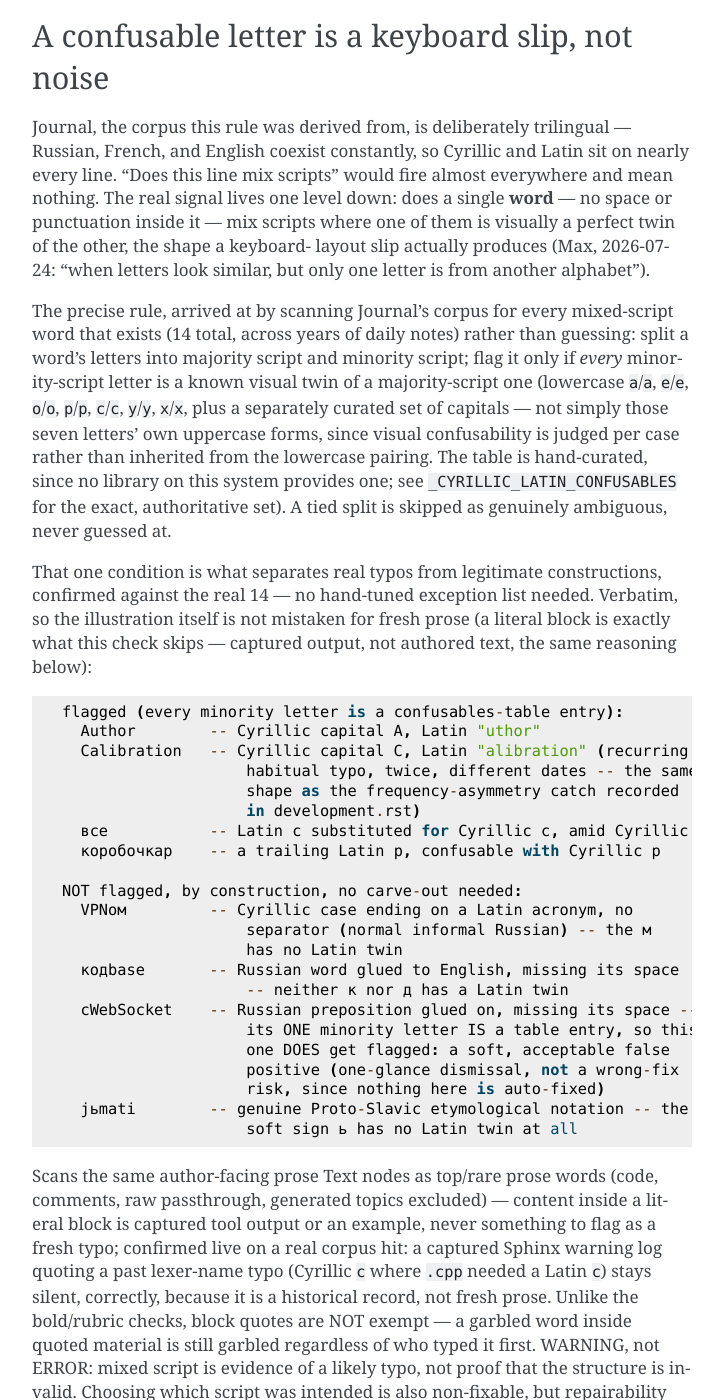
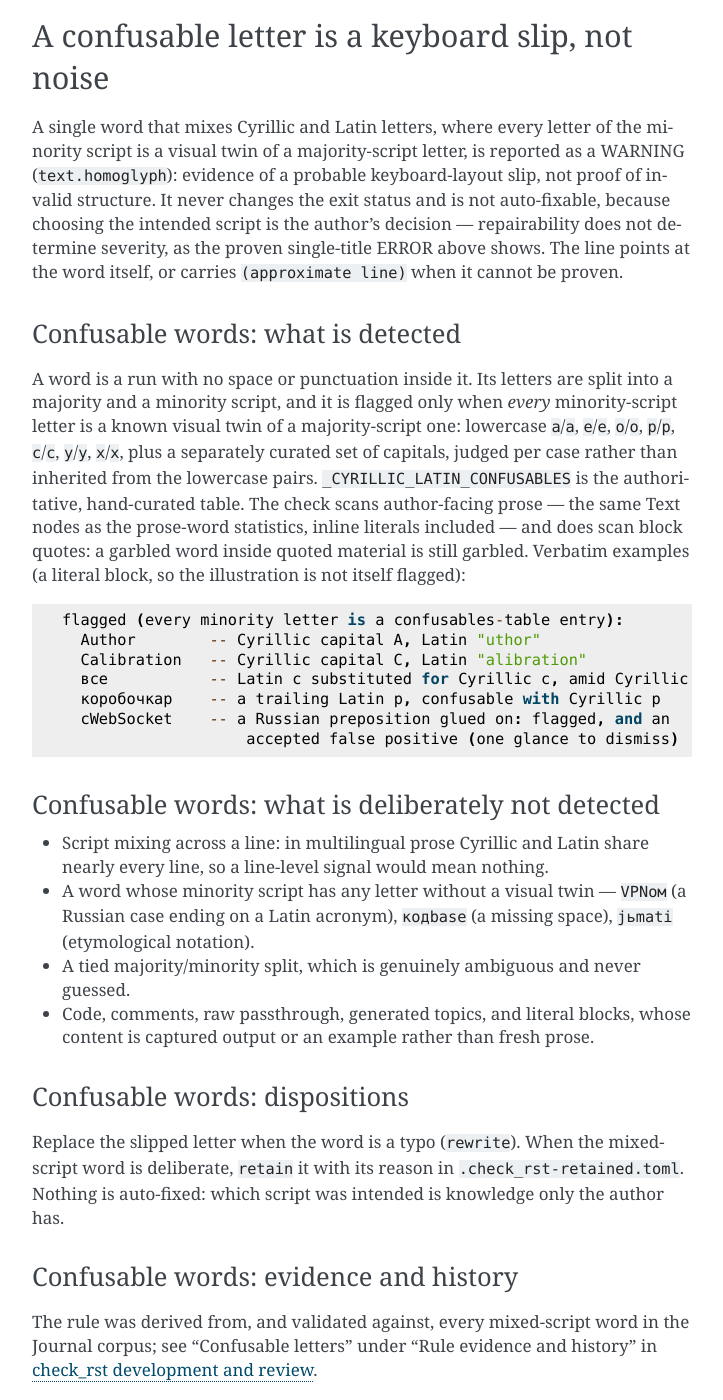
Before and after one commit to dememax/check_rst, a Sphinx documentation site: the page built from docs/rules.rst, in a window 1280 px wide and 1400 px high, scrolled down 11102 px. Shown: the whole window, without its empty margins (388-1111 px from the left). Built offline with Sphinx 7.4.7, drawn with Linux system fonts in a browser that asks for light colours; some of the changed text lies outside the part shown.

Commit message:
docs: establish the normative rule template
Plan step 4.1: refactor one rules.rst rule into the stable normative shape and validate retrieval before converting the rest. rules.rst mixed current predicates with dated quotes, corpus counts, and reversals, and that mixture is what let several sections contradict the implementation.

The homoglyph rule, "A confusable letter is a keyboard slip, not noise", is the template:
- an opening paragraph stating the rule, its severity and code, its output and exit contract, and why it is not auto-fixable;
- four retrievable subsections with information-carrying titles: "what is detected", "what is deliberately not detected", "dispositions" (rewrite, or retain with a reason in the sidecar), and "evidence and history";
- the evidence subsection is a single link.

The derivation — the Max quote, the trilingual Journal corpus, the 14 mixed-script words, the catch counts, and the captured-log example — moves to a new development.rst chapter, "Rule evidence and history", subsection "Confusable letters". That chapter holds only evidence; each rule's current contract stays in rules.rst.

Retrieval validated with the worktree reader: `outline --sections-only docs/rules.rst` shows the four-part shape, and `context 'Confusable words: what is deliberately not detected' docs/rules.rst` resolves exactly one entry at its physical range. A first draft of the moved evidence spelled the example word in an inline literal (a new homoglyph WARNING) and named rules.rst as plain text (a new bare-filename WARNING); both are reworded.

Validation: the three-step RST loop on rules.rst and development.rst reports 0 errors, 0 open warnings, and the unchanged 13 retained WARNINGs; tests/test_documentation.py passes.

Co-Authored-By: Claude Opus 5.5 <noreply@anthropic.com>

```diff
--- a/docs/rules.rst
+++ b/docs/rules.rst
@@ -532,76 +532,69 @@ nested document.
 A confusable letter is a keyboard slip, not noise
 ***************************************************
 
-Journal, the corpus this rule was derived from, is deliberately trilingual —
-Russian, French, and English coexist constantly, so Cyrillic and Latin sit on nearly every line.
-"Does this line mix scripts" would fire almost everywhere and mean
-nothing.  The real signal lives one level down: does a single
-**word** — no space or punctuation inside it — mix scripts where one
-of them is visually a perfect twin of the other, the shape a keyboard-
-layout slip actually produces (Max, 2026-07-24: "when letters look
-similar, but only one letter is from another alphabet").
+A single word that mixes Cyrillic and Latin letters, where every letter of the
+minority script is a visual twin of a majority-script letter, is reported as a
+WARNING (``text.homoglyph``): evidence of a probable keyboard-layout slip, not
+proof of invalid structure.  It never changes the exit status and is not
+auto-fixable, because choosing the intended script is the author's decision —
+repairability does not determine severity, as the proven single-title ERROR
+above shows.  The line points at the word itself, or carries
+``(approximate line)`` when it cannot be proven.
 
-The precise rule, arrived at by scanning Journal's corpus for
-every mixed-script word that exists (14 total, across years of daily
-notes) rather than guessing: split a word's letters into majority
-script and minority script; flag it only if *every* minority-script
-letter is a known visual twin of a majority-script one (lowercase
-``а``/``a``, ``е``/``e``, ``о``/``o``, ``р``/``p``, ``с``/``c``,
-``у``/``y``, ``х``/``x``, plus a separately curated set of capitals —
-not simply those seven letters' own uppercase forms, since visual
-confusability is judged per case rather than inherited from the
-lowercase pairing.  The table is hand-curated, since no library on
-this system provides one; see ``_CYRILLIC_LATIN_CONFUSABLES`` for the
-exact, authoritative set).  A tied split is skipped as genuinely
-ambiguous, never guessed at.
+====================================
+Confusable words: what is detected
+====================================
 
-That one condition is what separates real typos from legitimate
-constructions, confirmed against the real 14 — no hand-tuned exception
-list needed.  Verbatim, so the illustration itself is not mistaken for
-fresh prose (a literal block is exactly what this check skips —
-captured output, not authored text, the same reasoning below)::
+A word is a run with no space or punctuation inside it.  Its letters are split
+into a majority and a minority script, and it is flagged only when *every*
+minority-script letter is a known visual twin of a majority-script one:
+lowercase ``а``/``a``, ``е``/``e``, ``о``/``o``, ``р``/``p``, ``с``/``c``,
+``у``/``y``, ``х``/``x``, plus a separately curated set of capitals, judged per
+case rather than inherited from the lowercase pairs.
+``_CYRILLIC_LATIN_CONFUSABLES`` is the authoritative, hand-curated table.  The
+check scans author-facing prose — the same Text nodes as the prose-word
+statistics, inline literals included — and does scan block quotes: a garbled
+word inside quoted material is still garbled.  Verbatim examples (a literal
+block, so the illustration is not itself flagged)::
 
     flagged (every minority letter is a confusables-table entry):
       Аuthor        -- Cyrillic capital А, Latin "uthor"
-      Сalibration   -- Cyrillic capital С, Latin "alibration" (recurring
-                        habitual typo, twice, different dates -- the same
-                        shape as the frequency-asymmetry catch recorded
-                        in development.rst)
+      Сalibration   -- Cyrillic capital С, Latin "alibration"
       вcе           -- Latin c substituted for Cyrillic с, amid Cyrillic в/е
       коробочкаp    -- a trailing Latin p, confusable with Cyrillic р
+      сWebSocket    -- a Russian preposition glued on: flagged, and an
+                        accepted false positive (one glance to dismiss)
 
-    NOT flagged, by construction, no carve-out needed:
-      VPNом         -- Cyrillic case ending on a Latin acronym, no
-                        separator (normal informal Russian) -- the м
-                        has no Latin twin
-      кодbase       -- Russian word glued to English, missing its space
-                        -- neither к nor д has a Latin twin
-      сWebSocket    -- Russian preposition glued on, missing its space --
-                        its ONE minority letter IS a table entry, so this
-                        one DOES get flagged: a soft, acceptable false
-                        positive (one-glance dismissal, not a wrong-fix
-                        risk, since nothing here is auto-fixed)
-      jьmati        -- genuine Proto-Slavic etymological notation -- the
-                        soft sign ь has no Latin twin at all
+=====================================================
+Confusable words: what is deliberately not detected
+=====================================================
 
-Scans the same author-facing prose Text nodes as top/rare prose words
-(code, comments, raw passthrough, generated topics excluded) —
-content inside a literal block is captured tool output or an example,
-never something to flag as a fresh typo; confirmed live on a real
-corpus hit: a captured Sphinx warning log quoting a past lexer-name
-typo (Cyrillic ``с`` where ``.cpp`` needed a Latin ``c``) stays silent,
-correctly, because it is a historical record, not fresh prose.  Unlike
-the bold/rubric checks, block quotes are NOT exempt — a garbled word
-inside quoted material is still garbled regardless of who typed it
-first.  WARNING, not ERROR: mixed script is evidence of a likely typo, not
-proof that the structure is invalid.  Choosing which script was intended is
-also non-fixable, but repairability does not determine severity — the proven
-single-top-level defect above is the counterexample.
+* Script mixing across a line: in multilingual prose Cyrillic and Latin share
+  nearly every line, so a line-level signal would mean nothing.
+* A word whose minority script has any letter without a visual twin — ``VPNом``
+  (a Russian case ending on a Latin acronym), ``кодbase`` (a missing space),
+  ``jьmati`` (etymological notation).
+* A tied majority/minority split, which is genuinely ambiguous and never
+  guessed.
+* Code, comments, raw passthrough, generated topics, and literal blocks, whose
+  content is captured output or an example rather than fresh prose.
 
-The real catch: a corpus-wide run found all 6 real occurrences among 14
-candidate mixed-script words, and misflagged exactly one of the 8 legitimate
-constructions — the accepted false positive above, a Russian preposition glued
-to a Latin word.
+================================
+Confusable words: dispositions
+================================
+
+Replace the slipped letter when the word is a typo (``rewrite``).  When the
+mixed-script word is deliberate, ``retain`` it with its reason in
+``.check_rst-retained.toml``.  Nothing is auto-fixed: which script was
+intended is knowledge only the author has.
+
+========================================
+Confusable words: evidence and history
+========================================
+
+The rule was derived from, and validated against, every mixed-script word in
+the Journal corpus; see "Confusable letters" under "Rule evidence and history"
+in :doc:`development`.
 
 *********************************************************
 A missing reference is the mirror image of a broken one
```
Also changed, not shown: docs/development.rst (+32 -0 lines).
